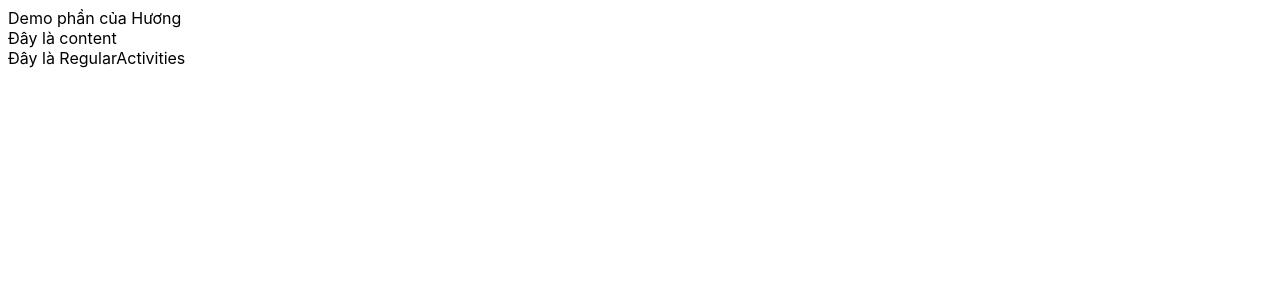
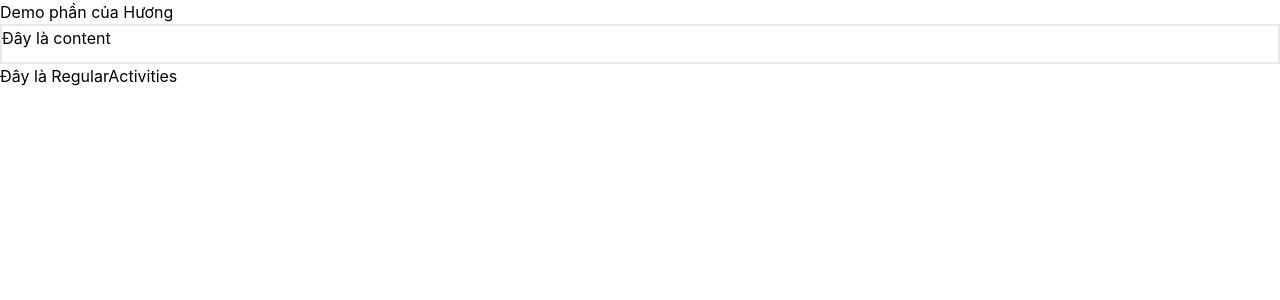
Before and after one commit to SOICTInnovationClub/sinno.soict.ai, a React (Create React App) app in the folder landingpage/: page / in a window 1280 px wide. Shown: the top 300 px of the page. Built offline with nearby package versions, Linux system fonts and the light colour scheme.

Commit message:
add tailwind to react app

```diff
--- /dev/null
+++ b/landingpage/postcss.config.js
@@ -0,0 +1,6 @@
+module.exports = {
+  plugins: {
+    tailwindcss: {},
+    autoprefixer: {},
+  },
+}
--- a/landingpage/src/components/content.js
+++ b/landingpage/src/components/content.js
@@ -2,7 +2,7 @@
 
 const Content = () => {
     return (
-        <div>
+        <div class="h-10 border-2">
             Đây là content
         </div>
     );
--- a/landingpage/src/index.css
+++ b/landingpage/src/index.css
@@ -1,3 +1,6 @@
+@tailwind base;
+@tailwind components;
+@tailwind utilities;
 body {
     font-family: -apple-system, BlinkMacSystemFont, 'Segoe UI', 'Roboto', 'Oxygen', 'Ubuntu', 'Cantarell', 'Fira Sans', 'Droid Sans', 'Helvetica Neue', sans-serif;
 }
--- /dev/null
+++ b/landingpage/tailwind.config.js
@@ -0,0 +1,9 @@
+module.exports = {
+  content: [
+    "./src/**/*.{js,jsx,ts,tsx}",
+  ],
+  theme: {
+    extend: {},
+  },
+  plugins: [],
+}
```
Also changed, not shown: landingpage/package.json (indentation only).
